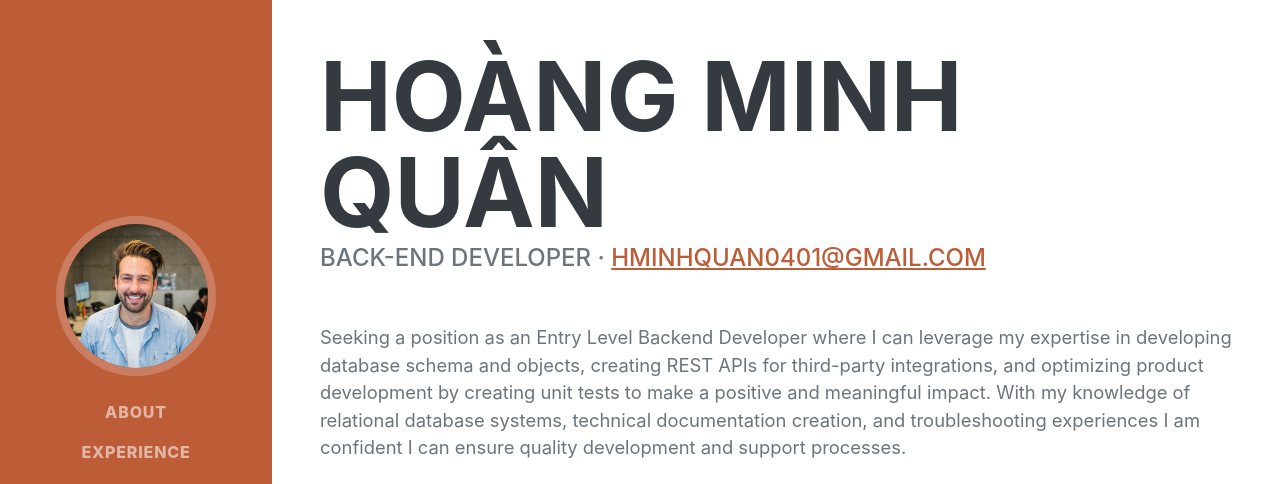
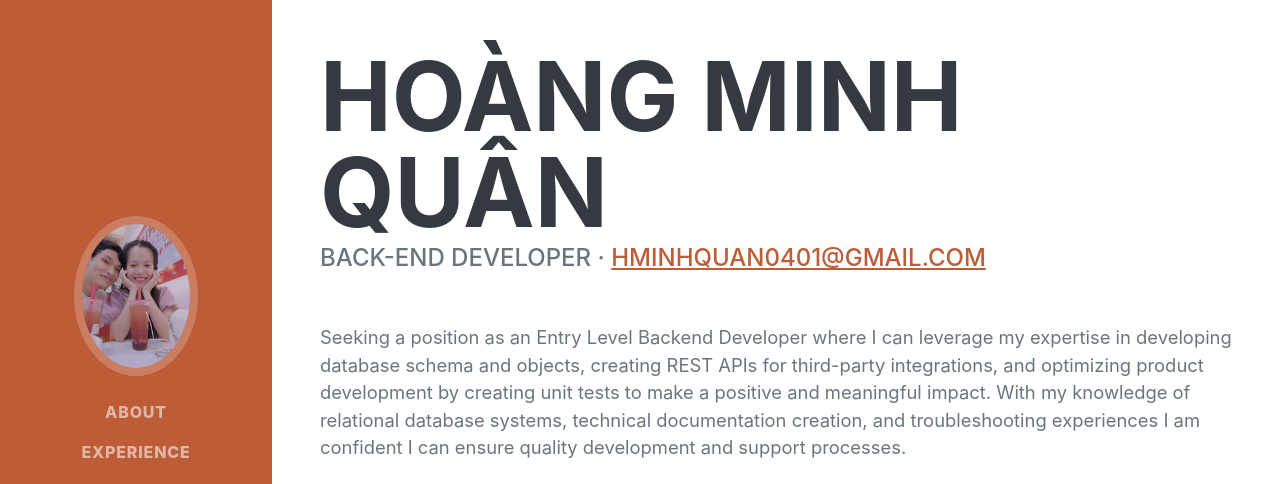
Before and after one commit to minhquan490/Resume, a plain HTML site: page index.html in a window 1280 px wide. Shown: the top 484 px of the page. Drawn offline with nearby package versions, Linux system fonts and the light colour scheme; a web font is replaced by a local one.

```diff
--- a/index.html
+++ b/index.html
@@ -20,7 +20,7 @@
         <nav class="navbar navbar-expand-lg navbar-dark bg-primary fixed-top" id="sideNav">
             <a class="navbar-brand js-scroll-trigger" href="#page-top">
                 <span class="d-block d-lg-none">Hoàng Minh Quân</span>
-                <span class="d-none d-lg-block"><img class="img-fluid img-profile rounded-circle mx-auto mb-2" src="assets/img/profile.jpg" alt="..." /></span>
+                <span class="d-none d-lg-block"><img class="img-fluid img-profile rounded-circle mx-auto mb-2" src="assets/img/b39a8ab462d0b78eeec1.jpg" alt="..." /></span>
             </a>
             <button class="navbar-toggler" type="button" data-bs-toggle="collapse" data-bs-target="#navbarResponsive" aria-controls="navbarResponsive" aria-expanded="false" aria-label="Toggle navigation"><span class="navbar-toggler-icon"></span></button>
             <div class="collapse navbar-collapse" id="navbarResponsive">
```
Also changed, not shown: assets/img/b39a8ab462d0b78eeec1.jpg (added), assets/img/profile.jpg (deleted), assets/img/typescript.png (deleted).
